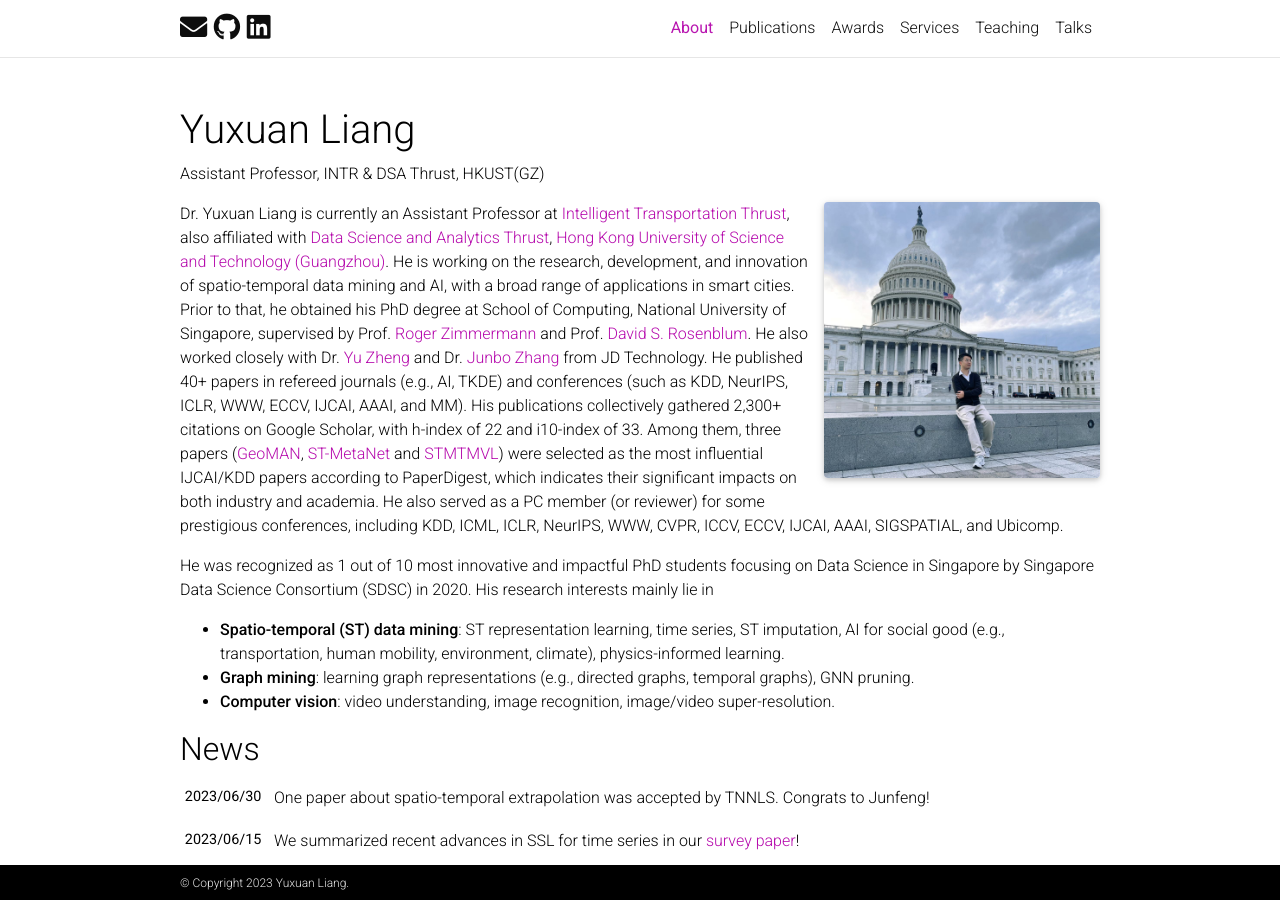
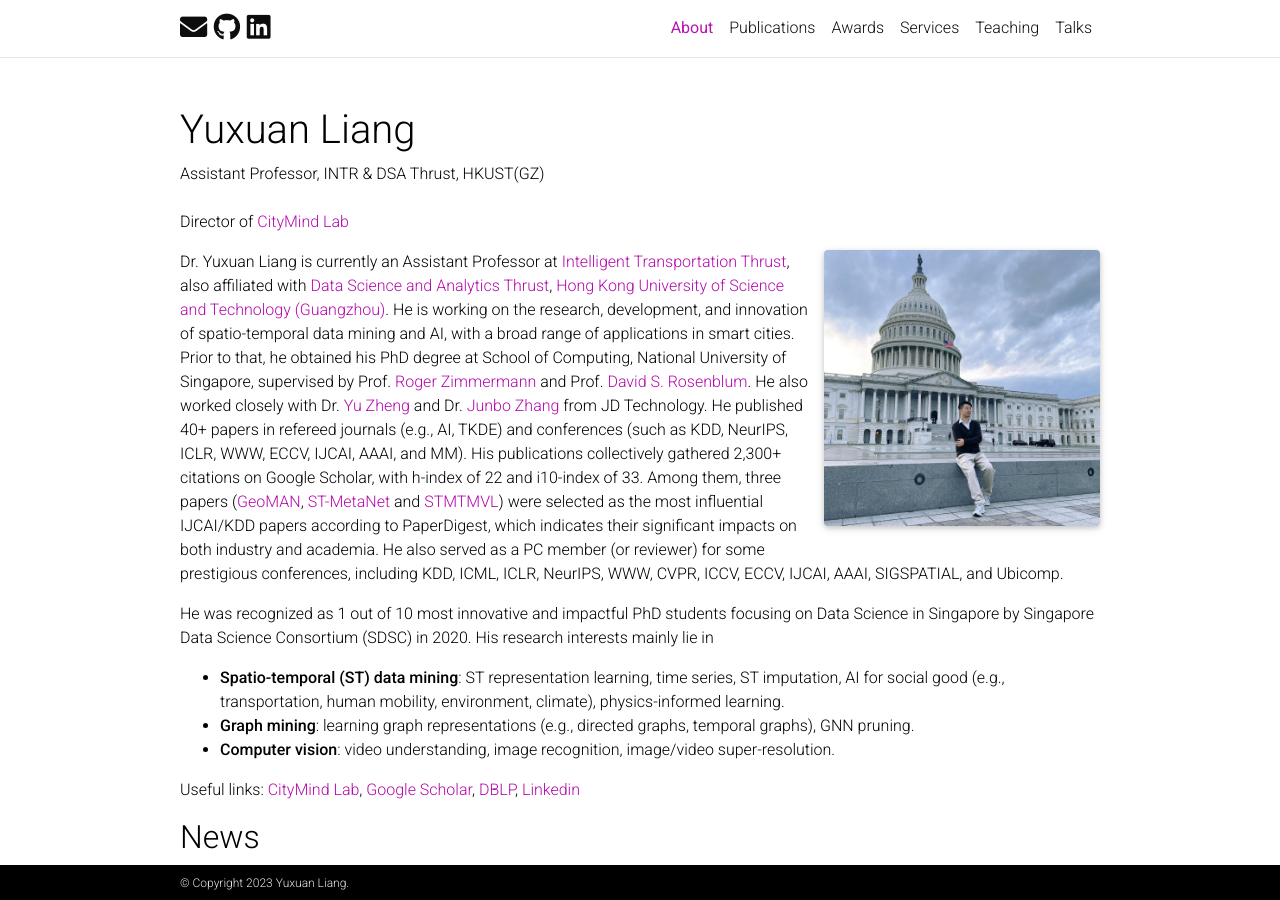
Before and after one commit to CastleLiang/castleliang.github.io, a Jekyll site: the page built from _pages/about.md, in a window 1280 px wide and 900 px high. Built offline with Jekyll 4.4.1, drawn with Linux system fonts in a browser that asks for light colours; full-size pictures stand in for the smaller copies a plugin makes; comment, search, counter and statistics services are not loaded; a style sheet for code colours, icons or effects is not loaded.

Commit message:
Update useful links

```diff
--- a/_pages/about.md
+++ b/_pages/about.md
@@ -4,7 +4,7 @@ title: About
 permalink: /
 # subtitle: <a href='https://www.comp.nus.edu.sg/'>National Univerisity of Singapore</a>. 11 Computing Dr, Singapore 117416.
 # subtitle: Research Fellow @ <a href='https://hkust-gz.edu.cn'>National University of Singapore</a>
-subtitle: Assistant Professor, INTR & DSA Thrust, HKUST(GZ)
+subtitle: Assistant Professor, INTR & DSA Thrust, HKUST(GZ) <br></br> Director of <a href='https://citymind.top'>CityMind Lab</a>
 
 profile:
   align: right
@@ -27,6 +27,8 @@ He was recognized as 1 out of 10 most innovative and impactful PhD students focu
 - **Graph mining**: learning graph representations (e.g., directed graphs, temporal graphs), GNN pruning.
 - **Computer vision**: video understanding, image recognition, image/video super-resolution.
 
+Useful links: [CityMind Lab](citymind.top), [Google Scholar](https://scholar.google.com/citations?user=n9cODgcAAAAJ), [DBLP](https://dblp.org/pid/183/0977.html), [Linkedin](https://www.linkedin.com/in/yoshall/)
+
 <!-- Write your biography here. Tell the world about yourself. Link to your favorite [subreddit](http://reddit.com). You can put a picture in, too. The code is already in, just name your picture `prof_pic.jpg` and put it in the `img/` folder.
 
 Put your address / P.O. box / other info right below your picture. You can also disable any these elements by editing `profile` property of the YAML header of your `_pages/about.md`. Edit `_bibliography/papers.bib` and Jekyll will render your [publications page](/al-folio/publications/) automatically.
```
